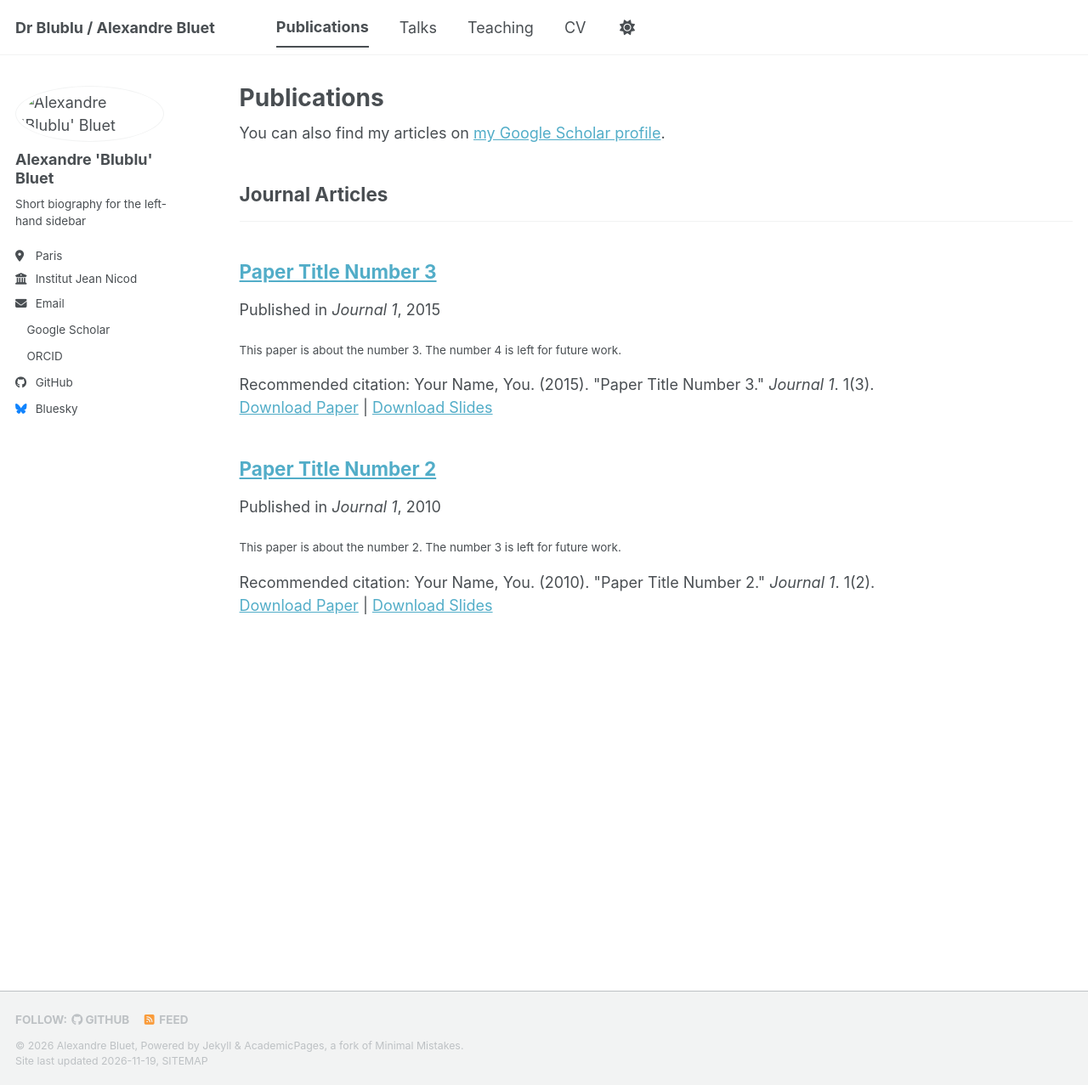
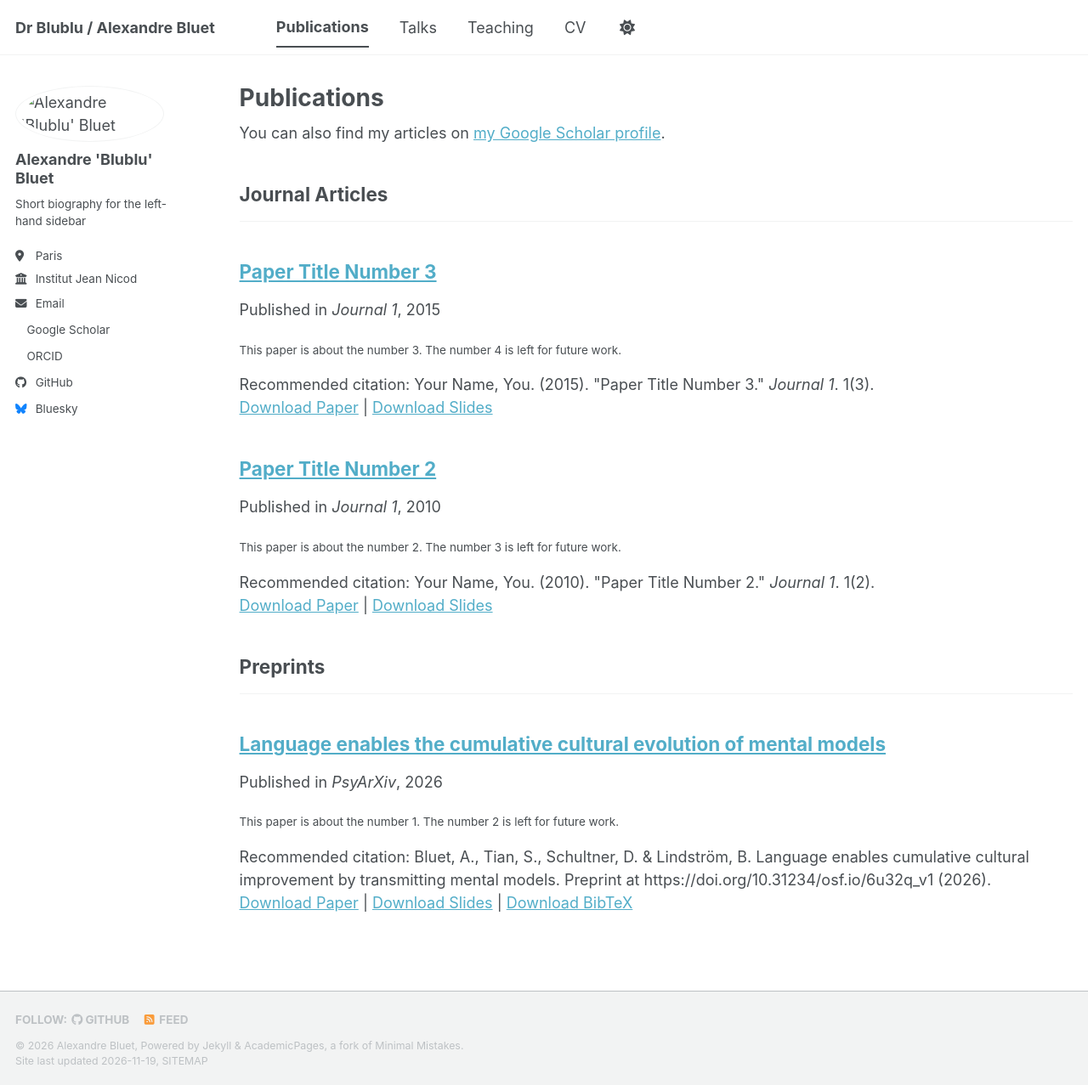
Before and after one commit to DrBlublu/DrBlublu.github.io, a Jekyll site: the page built from _pages/publications.html, in a window 1280 px wide and 1277 px high. Shown: the whole window at 85% size. Built offline with Jekyll 4.4.1, drawn with Linux system fonts in a browser that asks for light colours; a script bundle is joined from its source files by our own code; a style sheet for code colours, icons or effects is not loaded; a file with an impossible date is left out.

Commit message:
bugfix: fix date of 2026 transmision model paper

```diff
--- a/_publications/2026-X-X-transmission-model.md
+++ b/_publications/2026-X-X-transmission-model.md
@@ -4,7 +4,7 @@ collection: publications
 category: preprints
 permalink: /publication/2026-X-X-transmission-model
 excerpt: 'This paper is about the number 1. The number 2 is left for future work.'
-date: TBD
+date: 2026-01-01
 venue: 'PsyArXiv'
 slidesurl: ''
 paperurl: 'https://doi.org/10.31234/osf.io/6u32q_v2'
```
